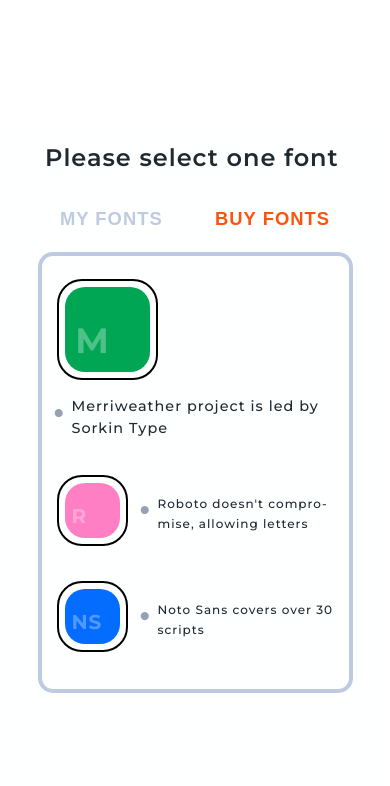
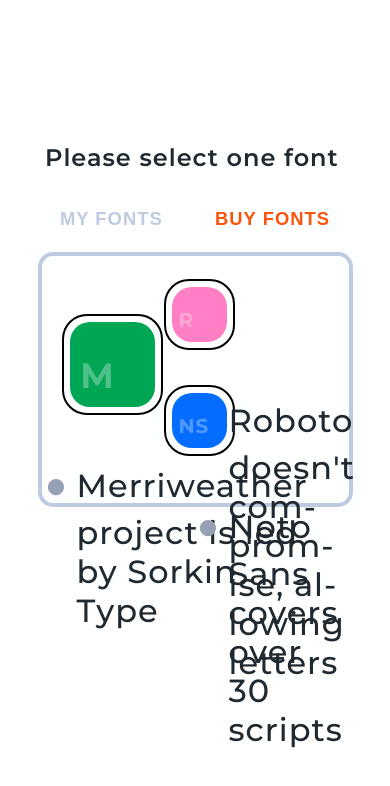
Before and after one commit to BrandonWingerAir/api-tab-btns-react, a React (Create React App) app: page / in a window 390 px wide. Shown: the top 786 px of the page. Built offline with nearby package versions, Linux system fonts and the light colour scheme.

Commit message:
convert button css module to styled component

```diff
--- a/src/components/fontSelector/FontSelector.js
+++ b/src/components/fontSelector/FontSelector.js
@@ -1,8 +1,7 @@
 import { useState, useEffect } from 'react';
 import styled from 'styled-components';
-import axios from 'axios';
 import { Tabs, Tab, TabPanel } from './tabs/Tabs';
-import BtnContainer from './tabs/buttons/Buttons';
+import Buttons from './tabs/buttons/Buttons';
 import { ActiveBtnContext } from '../../contexts/activeBtnContext';
 import "./fontSelector.css";
 
@@ -12,7 +11,7 @@
         tabs: {}
       });
 
-    const activeBtnStored = localStorage.getItem('USER_FONT') || '';
+    const activeBtnStored = localStorage.getItem('USER_FONT_ID') || '';
 
     const [activeTab, setActiveTab] = useState('fonts_a');
     const [activeBtn, setActiveBtn] = useState(activeBtnStored);
@@ -174,10 +173,10 @@
                         <div>
                             <TabPanel value={activeTab} selectedIndex="fonts_a">
                                 { !loadingTabData && (
-                                <BtnContainer buttons={fontButtons}/>
+                                    <Buttons buttons={fontButtons}/>
                                 )}
                                 { loadingTabData && (
-                                <p>Loading Data...</p>
+                                    <p>Loading Data...</p>
                                 )}
                             </TabPanel>
 
--- a/src/components/fontSelector/fontSelector.css
+++ b/src/components/fontSelector/fontSelector.css
@@ -11,95 +11,6 @@
     background: #feffff;
     padding-bottom: 75px;
     margin: 0 auto;
-}
-
-.btnIcon {
-  width: 140px;
-  height: 140px;
-  border : 2px solid #000001;
-  border-radius: 25px;
-  padding: 6px;
-}
-
-.btn112 .btnIcon {
-  width: 200px;
-  height: 200px;
-}
-
-.btnIcon div {
-  width: 100%;
-  height: 100%;
-  position: relative;
-  border-radius: 20px;
-}
-
-.btnIcon span {
-  color: #fff;
-  opacity: 30%;
-  font-size: 2.4rem;
-  font-weight: 700;
-  position: absolute;
-  bottom: 10px;
-  left: 12.5%;
-}
-
-.btn112 {
-  grid-column: 1 / span 3;
-  grid-row: 1 / 3;
-  display: block;
-  margin-top: 35px;
-  margin-left: 35px;
-}
-
-.btn113 {
-  grid-column: 4 / 8;
-  grid-row: 1 / 2;
-}
-
-.btn114 {
-  grid-column: 4 / 8;
-  grid-row: 3 / 2;
-}
-
-.btn112 .btnIcon span {
-  font-size: 4rem;
-}
-
-.btnText {
-  font-size: 2rem;
-  font-weight: 500;
-  hyphens: auto;
-  max-width: 350px;
-  margin-left: 50px;
-}
-
-.btnText ul {
-  padding-left: 0;
-  margin-top: 20px;
-  position: relative;
-  left: 15px;
-  list-style: none;
-}
-
-.btnText ul li::before {
-  content: "\2022";
-  color: #96a1b3;
-  font-weight: bold;
-  display: inline-block;
-  width: 2rem;
-  margin-left: -2rem;
-  position: relative;
-  top: .5rem;
-  font-size: 4rem;
-}
-
-.btn112 .btnText {
-  margin-left: 0;
-}
-
-.btn112 ul {
-  left: 30px;
-  top: 10px;
 }
 
 #buyFontContainer {
@@ -139,25 +50,6 @@
   .btn114 {
     grid-column: 2;
     grid-row: 2 / 2;
-  }
-
-  .btnIcon {
-    width: 70px;
-    height: 70px;
-    margin-left: 10px;
-  }
-
-  .btn112 .btnIcon {
-    width: 90px;
-    height: 90px;
-  }
-
-  .btnIcon span {
-    font-size: 1.4rem;
-  }
-
-  .btn112 .btnIcon span {
-    font-size: 2rem;
   }
 
   .btnText {
@@ -217,25 +109,6 @@
     grid-row: 3 / 3;
   }
 
-  .btnIcon {
-    width: 55px;
-    height: 55px;
-    margin-left: 0;
-  }
-
-  .btn112 .btnIcon {
-    width: 85px;
-    height: 85px;
-  }
-
-  .btnIcon span {
-    font-size: 1.25rem;
-  }
-
-  .btn112 .btnIcon span {
-    font-size: 2.2rem;
-  }
-
   .btnText {
     font-size: .75rem;
     margin-left: 15px;
--- a/src/components/fontSelector/tabs/buttons/Buttons.js
+++ b/src/components/fontSelector/tabs/buttons/Buttons.js
@@ -1,8 +1,17 @@
 import React, { useContext, useEffect } from 'react';
-import styles from './buttons.module.css';
+import {
+    BtnContainer,
+    FontBtn,
+    BtnIcon,
+    BtnIconBg,
+    BtnIconAbbr,
+    BtnText,
+    ListStyle,
+    ListText
+} from './buttonStyles';
 import { ActiveBtnContext } from '../../../../contexts/activeBtnContext';
 
-export default function BtnContainer({ buttons }) {
+export default function Buttons({ buttons }) {
     const {activeBtn, setActiveBtn} = useContext(ActiveBtnContext);
 
     function onClick(btn) {
@@ -16,29 +25,30 @@
     }, [setActiveBtn, activeBtn]);
 
     useEffect(() => {
-        window.localStorage.setItem('USER_FONT', JSON.stringify(activeBtn));
+        window.localStorage.setItem('USER_FONT_ID', JSON.stringify(activeBtn));
     }, [activeBtn]);
 
-    return <div className={styles.container}>
-        {buttons.map((btn, btnKey) => {
-            return <div
-                        key={btnKey}
+    return <BtnContainer>
+        {buttons.map((btn) => {
+            return <FontBtn
+                        key={btn.id}
                         onClick={() => onClick(btn)}
-                        className={styles.btn + " " + "btn" + btn.id + " " + (activeBtn === btn.id ? styles.active : "")}
+                        isActive={activeBtn === btn.id ? true : false}
+                        btnId={btn.id}
                     >
-                        <div className='btnIcon'>
-                            <div style={{backgroundColor: btn.color}}>
-                                <span>{btn.abbr}</span>
-                            </div>
-                        </div>
-                        <div className='btnText'>
-                            <ul>
-                                <li>
+                        <BtnIcon btnId={btn.id}>
+                            <BtnIconBg btnColor={btn.color}>
+                                <BtnIconAbbr btnId={btn.id}>{btn.abbr}</BtnIconAbbr>
+                            </BtnIconBg>
+                        </BtnIcon>
+                        <BtnText btnId={btn.id}>
+                            <ListStyle>
+                                <ListText>
                                     {btn.label}
-                                </li>
-                            </ul>
-                        </div>
-            </div>
+                                </ListText>
+                            </ListStyle>
+                        </BtnText>
+            </FontBtn>
         })}
-    </div>;
+    </BtnContainer>;
 }
--- /dev/null
+++ b/src/components/fontSelector/tabs/buttons/buttonStyles.js
@@ -0,0 +1,257 @@
+import styled, { css } from 'styled-components';
+
+export const BtnContainer = styled.div`
+    display: grid;
+    grid-template-columns: repeat(8, 1fr);
+    border-radius: 10px;
+    padding: 10px;
+
+    @media only screen and (max-width: 1200px) {
+        .container {
+            grid-template-columns: repeat(2, 1fr);
+            width: 575px;
+            padding-top: 0;
+        }
+    }
+
+    @media only screen and (max-width: 600px) {
+        .container {
+            grid-template-columns: repeat(1, 1fr);
+            width: 315px;
+            padding: 10px 5px;
+        }
+    }
+`;
+
+export const FontBtn = styled.div`
+    display: flex;
+    flex-wrap: wrap;
+    width: 100%;
+    margin-left: 65px;
+    height: 225px;
+    align-items: center;
+    padding: 0.5rem 1rem;
+    font-size: 1.4rem;
+    cursor: pointer;
+    color: #202930;
+    background-color: var(--secondary);
+    transition: background-color 0.25s;
+
+    &:hover {
+        background-color: var(--primary);
+    }
+
+    ${(props) => {
+        switch (props.btnId) {
+            case 112:
+            return css`
+                grid-column: 1 / span 3;
+                grid-row: 1 / 3;
+                display: block;
+                margin-top: 35px;
+                margin-left: 35px;
+            `;
+            case 113:
+            return css`
+                grid-column: 4 / 8;
+                grid-row: 1 / 2;
+            `;
+            case 114:
+            return css`
+                grid-column: 4 / 8;
+                grid-row: 3 / 2;
+            `;
+            default:
+            return;
+        }
+    }}
+
+    opacity: ${props => props.isActive ? "50%" : "initial"};
+
+    @media only screen and (max-width: 1200px) {
+        margin-left: 0;
+        display: block;
+        padding: 0.25rem .5rem;
+    }
+
+    @media only screen and (max-width: 600px) {
+        height: 90px;
+        margin-left: 0;
+        padding: .5rem 0;
+        display: flex;
+    }
+`;
+
+export const BtnIcon = styled.div`
+    border : 2px solid #000001;
+    border-radius: 25px;
+    padding: 6px;
+
+    ${(props) => {
+        switch (props.btnId) {
+            case 112:
+                return css`
+                    width: 200px;
+                    height: 200px;
+                `;
+            default:
+                return css`
+                    width: 140px;
+                    height: 140px;
+                `;
+            }
+    }}
+
+    @media only screen and (max-width: 1200px) {
+        margin-left: 10px;
+
+        ${(props) => {
+            switch (props.btnId) {
+                case 112:
+                    return css`
+                        width: 90px;
+                        height: 90px;
+                    `;
+                default:
+                    return css`
+                        width: 70px;
+                        height: 70px;
+                    `;
+                }
+        }}
+    }
+
+    @media only screen and (max-width: 600px) {
+        margin-left: 0;
+
+        ${(props) => {
+            switch (props.btnId) {
+                case 112:
+                    return css`
+                        width: 85px;
+                        height: 85px;
+                    `;
+                default:
+                    return css`
+                        width: 55px;
+                        height: 55px;
+                    `;
+                }
+        }}
+    }
+`;
+
+export const BtnIconBg = styled.div`
+    width: 100%;
+    height: 100%;
+    position: relative;
+    border-radius: 20px;
+    background-color: ${props => props.btnColor};
+`;
+
+export const BtnIconAbbr = styled.span`
+    color: #fff;
+    opacity: 30%;
+    font-weight: 700;
+    position: absolute;
+    bottom: 10px;
+    left: 12.5%;
+
+    ${(props) => {
+        switch (props.btnId) {
+            case 112:
+                return css`
+                    font-size: 4rem;
+                `;
+            default:
+                return css`
+                    font-size: 2.4rem;
+                `;
+        }
+    }}
+
+    @media only screen and (max-width: 1200px) {
+        ${(props) => {
+            switch (props.btnId) {
+                case 112:
+                    return css`
+                        font-size: 2rem;
+                    `;
+                default:
+                    return css`
+                        font-size: 1.4rem;
+                    `;
+            }
+        }}
+    }
+
+    @media only screen and (max-width: 600px) {
+        ${(props) => {
+            switch (props.btnId) {
+                case 112:
+                    return css`
+                        font-size: 2.2rem;
+                    `;
+                default:
+                    return css`
+                        font-size: 1.25rem;
+                    `;
+            }
+        }}
+    }
+`;
+
+export const BtnText = styled.div`
+    font-size: 2rem;
+    font-weight: 500;
+    hyphens: auto;
+    max-width: 350px;
+
+    ${(props) => {
+        switch (props.btnId) {
+            case 112:
+                return css`
+                    margin-left: 0;
+                `;
+            default:
+                return css`
+                    margin-left: 50px;
+                `;
+        }
+    }}
+`;
+
+export const ListStyle = styled.ul`
+    padding-left: 0;
+    margin-top: 20px;
+    position: relative;
+    list-style: none;
+
+    ${(props) => {
+        switch (props.btnId) {
+            case 112:
+                return css`
+                    left: 30px;
+                    top: 10px;
+                `;
+            default:
+                return css`
+                    left: 15px;
+                `;
+        }
+    }}
+`;
+
+export const ListText = styled.li`
+    &:before {
+        content: "•";
+        color: #96a1b3;
+        font-weight: bold;
+        display: inline-block;
+        width: 2rem;
+        margin-left: -2rem;
+        position: relative;
+        top: .5rem;
+        font-size: 4rem;
+    }
+`;
--- a/src/components/fontSelector/tabs/buttons/buttons.module.css
+++ /dev/null
@@ -1,58 +0,0 @@
-.container {
-    display: grid;
-    grid-template-columns: repeat(8, 1fr);
-    border-radius: 10px;
-    padding: 10px;
-}
-
-.btn {
-    display: flex;
-    flex-wrap: wrap;
-    width: 100%;
-    margin-left: 65px;
-    height: 225px;
-    align-items: center;
-    padding: 0.5rem 1rem;
-    font-size: 1.4rem;
-    cursor: pointer;
-    color: #202930;
-    background-color: var(--secondary);
-    transition: background-color 0.25s;
-}
-
-.btn:hover {
-    background-color: var(--primary);
-}
-
-.btn.active {
-    opacity: 50%;
-}
-
-@media only screen and (max-width: 1200px) {
-    .container {
-        grid-template-columns: repeat(2, 1fr);
-        width: 575px;
-        padding-top: 0;
-    }
-
-    .btn {
-        margin-left: 0;
-        display: block;
-        padding: 0.25rem .5rem;
-    }
-}
-
-@media only screen and (max-width: 600px) {
-    .container {
-        grid-template-columns: repeat(1, 1fr);
-        width: 315px;
-        padding: 10px 5px;
-    }
-
-    .btn {
-        height: 90px;
-        margin-left: 0;
-        padding: .5rem 0;
-        display: flex;
-    }
-}
```
